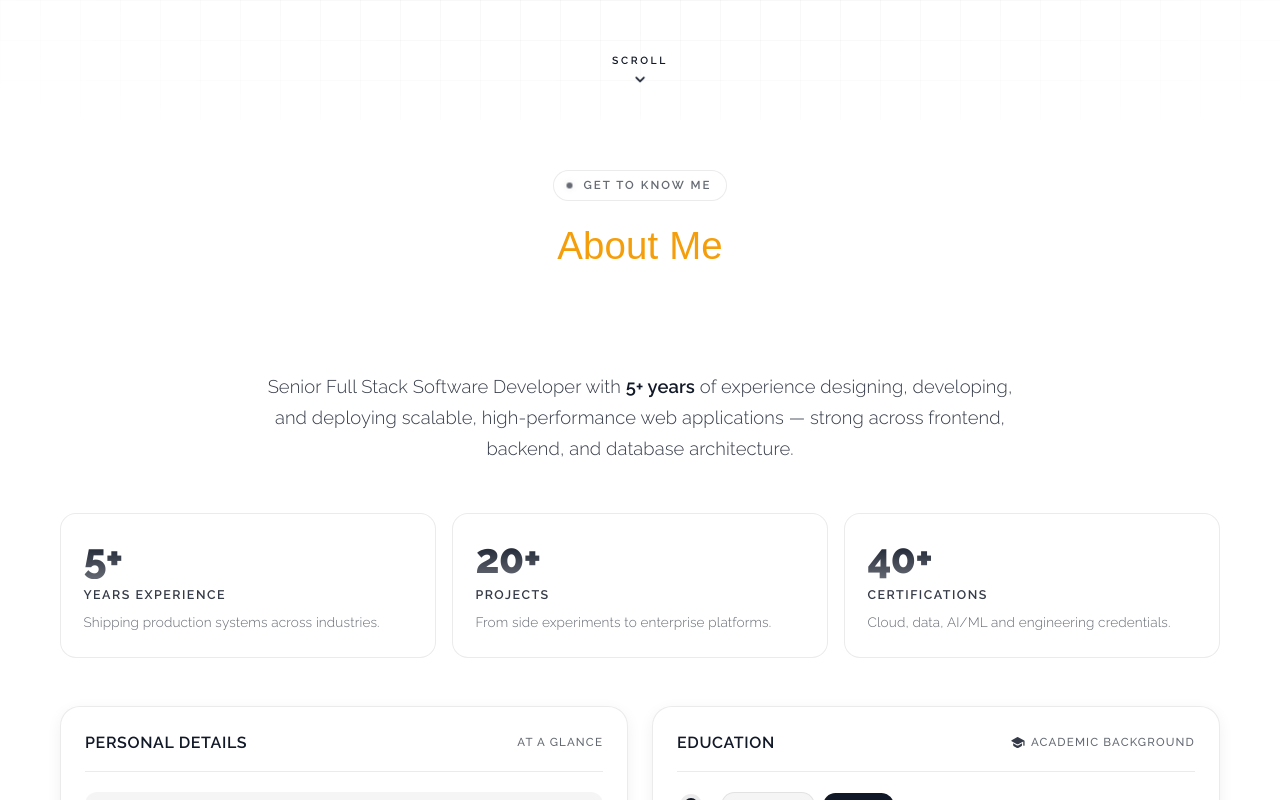
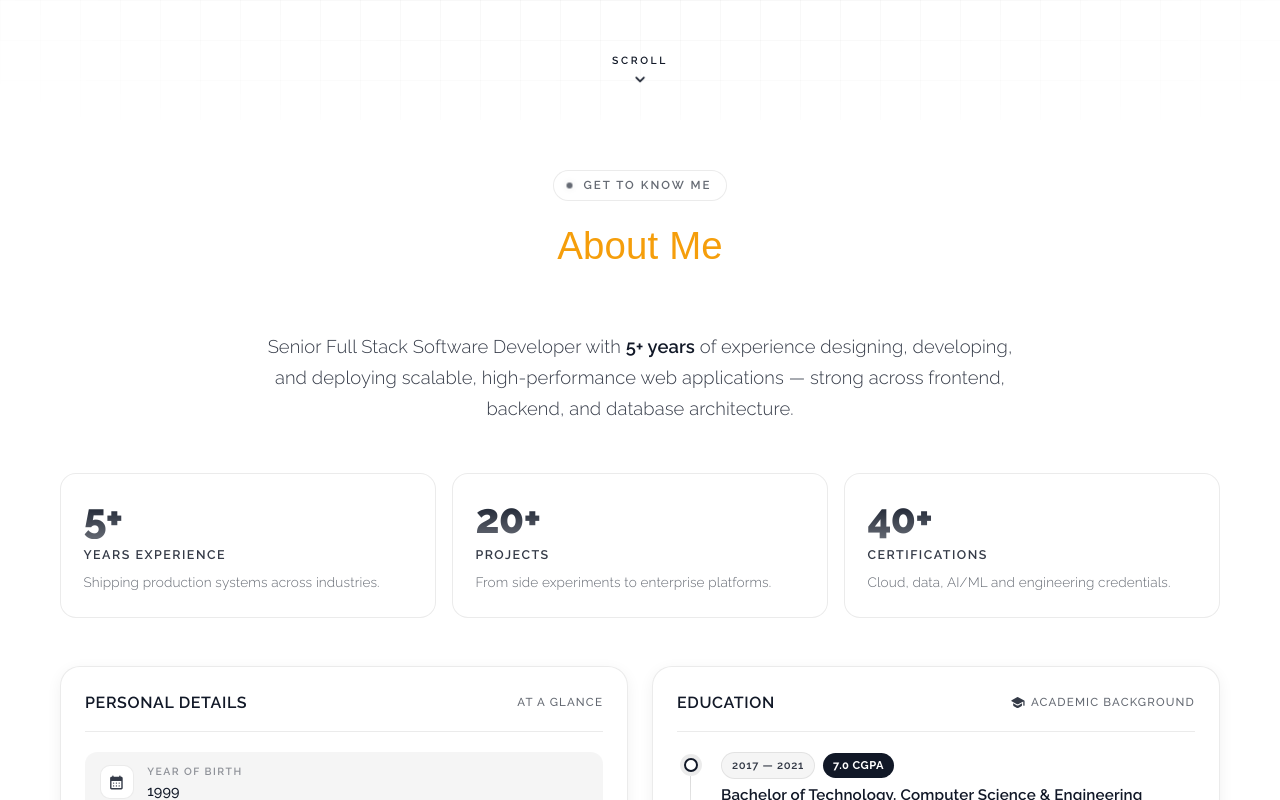
Before and after one commit to nachiketgalande1609/React-Portfolio, a React (Vite) app: page / in a window 1280 px wide. Shown: the part 680-1480 px from the top of the page. Built offline with nearby package versions, Linux system fonts and the light colour scheme; no server answers; a web font is replaced by a local one.

Commit message:
ui fixes

```diff
--- a/src/styles/globals.css
+++ b/src/styles/globals.css
@@ -165,7 +165,7 @@ body {
     font-size: clamp(1.6rem, 3vw, 3rem);
     font-weight: 400;
     text-align: center;
-    margin-bottom: 3rem;
+    margin-bottom: 0.5rem;
     font-family: "Special Gothic Expanded One", sans-serif !important;
     width: 100%;
     position: relative;
@@ -228,17 +228,7 @@ body {
 }
 
 .section-title::after {
-    content: "";
-    position: absolute;
-    bottom: -12px;
-    left: 50%;
-    transform: translateX(-50%);
-    width: 0;
-    height: 4px;
-    border-radius: 100%;
-    background: rgba(255, 255, 255, 0.3);
-    transition: width 1.5s ease 0.3s;
-    animation: underlineFlow 3s ease-in-out infinite;
+    display: none;
 }
 
 @keyframes underlineFlow {
```
